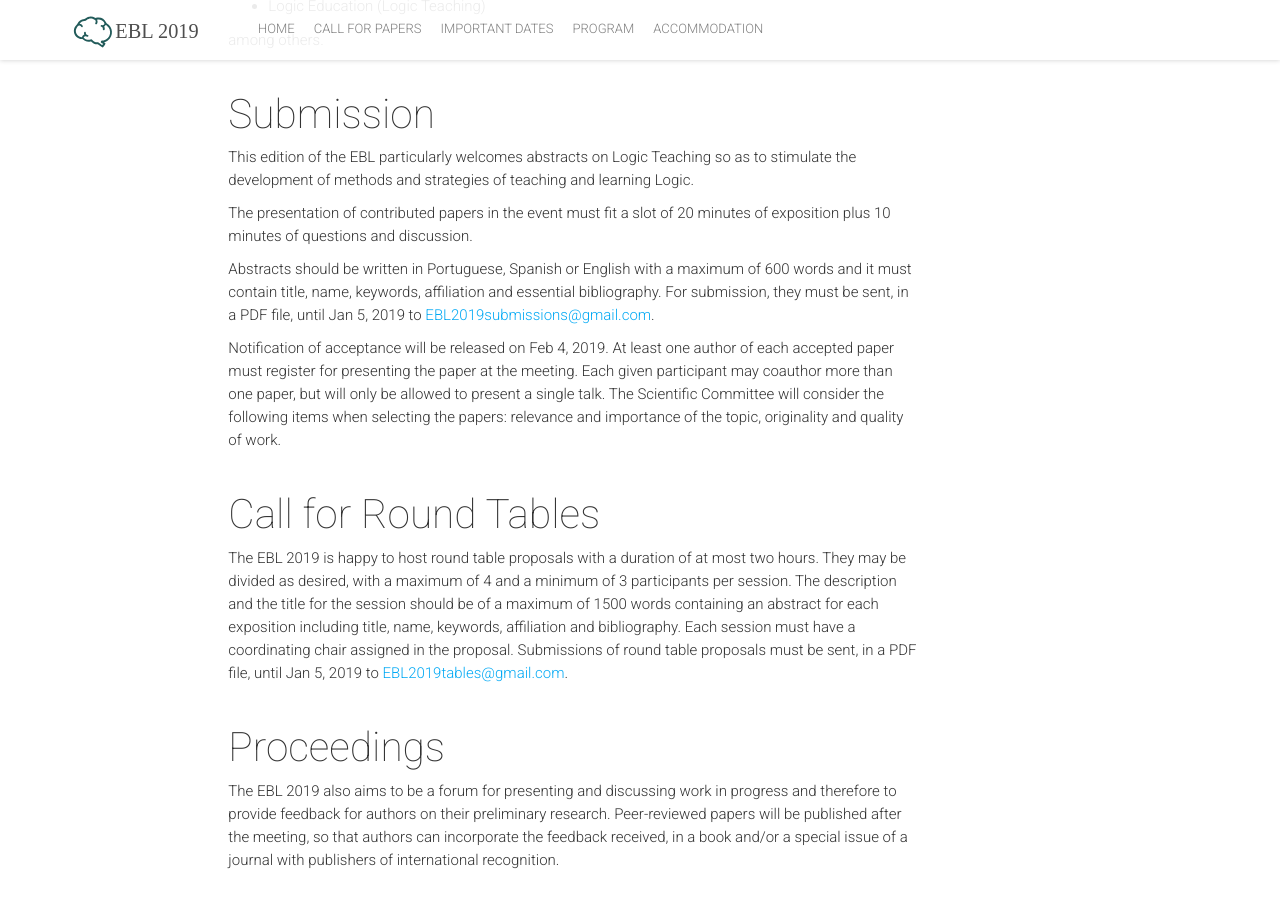
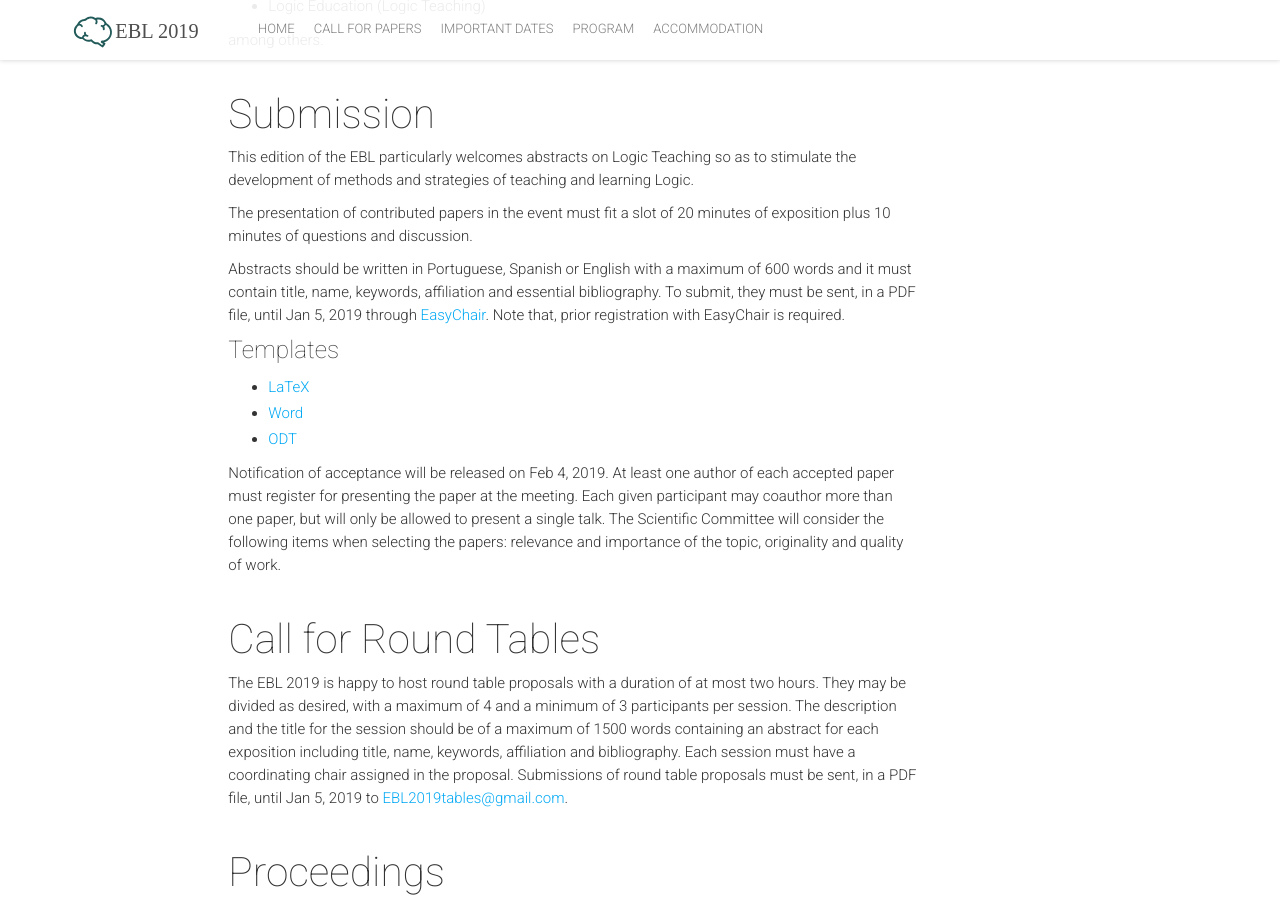
Before and after one commit to brunobruck/ebl, a Jekyll site: the page built from _posts/2018-09-25-call-for-papers.markdown, in a window 1280 px wide and 900 px high, scrolled down 1126 px. Built offline with Jekyll 4.4.1, drawn with Linux system fonts in a browser that asks for light colours; nearby versions of some CDN libraries; comment, search, counter and statistics services are not loaded.

Commit message:
new version

```diff
--- a/_posts/2018-09-25-call-for-papers.markdown
+++ b/_posts/2018-09-25-call-for-papers.markdown
@@ -32,7 +32,12 @@ This edition of the EBL particularly welcomes abstracts on Logic Teaching so as
 
 The presentation of contributed papers in the event must fit a slot of 20 minutes of exposition plus 10 minutes of questions and discussion.
 
-Abstracts should be written in Portuguese, Spanish or English with a maximum of 600 words and it must contain title, name, keywords, affiliation and essential bibliography. For submission, they must be sent, in a PDF file, until Jan 5, 2019 to <a href="mailto:EBL2019submissions@gmail.com">EBL2019submissions@gmail.com</a>.
+Abstracts should be written in Portuguese, Spanish or English with a maximum of 600 words and it must contain title, name, keywords, affiliation and essential bibliography. To submit, they must be sent, in a PDF file, until Jan 5, 2019 through <a href="https://easychair.org/conferences/?conf=ebl2019">EasyChair</a>. Note that, prior registration with EasyChair is required.
+
+###### Templates
+- <a href="/downloads/latex_template.tex">LaTeX</a>
+- <a href="/downloads/word_template.docx">Word</a>
+- <a href="/downloads/odt_template.odt">ODT</a>
 
 Notification of acceptance will be released on Feb 4, 2019. At least one author of each accepted paper must register for presenting the paper at the meeting. Each given participant may coauthor more than one paper, but will only be allowed to present a single talk. The Scientific Committee will consider the following items when selecting the papers: relevance and importance of the topic, originality and quality of work.
 
```
Also changed, not shown: 4 other files.
